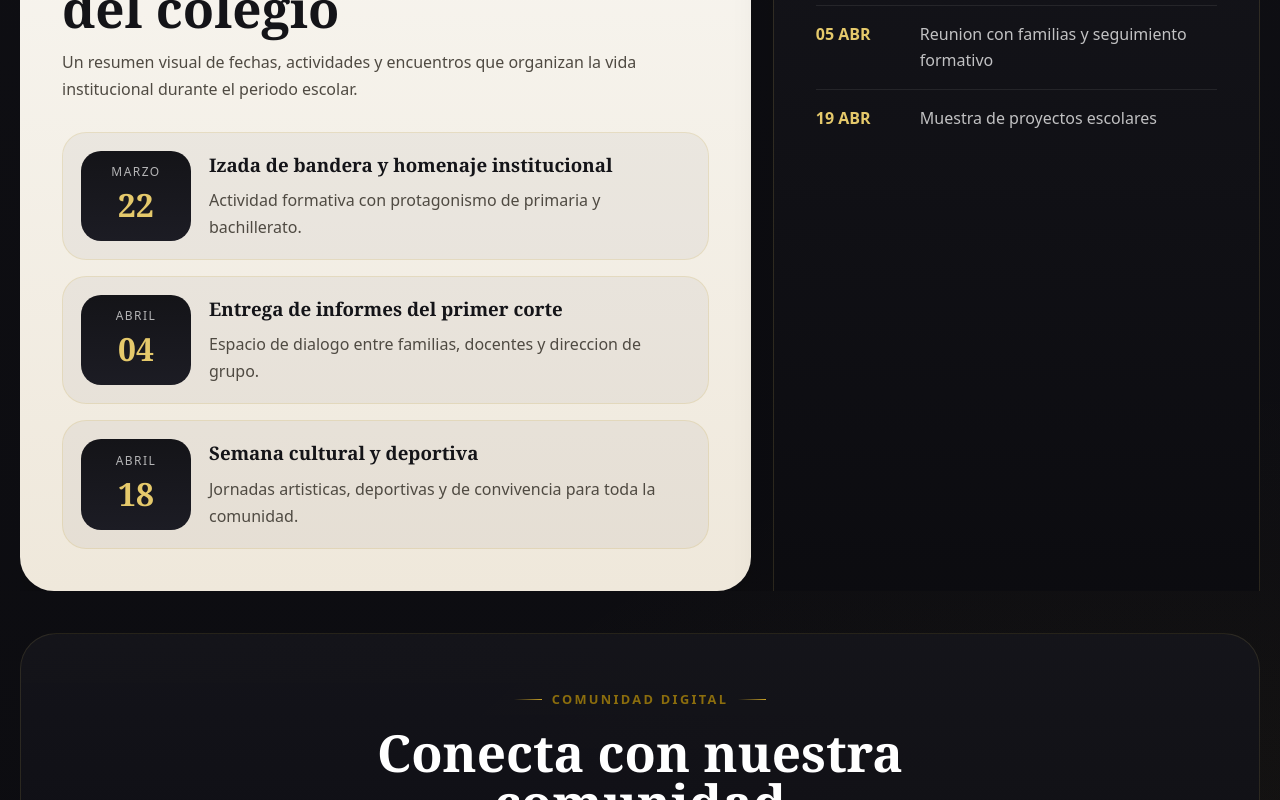
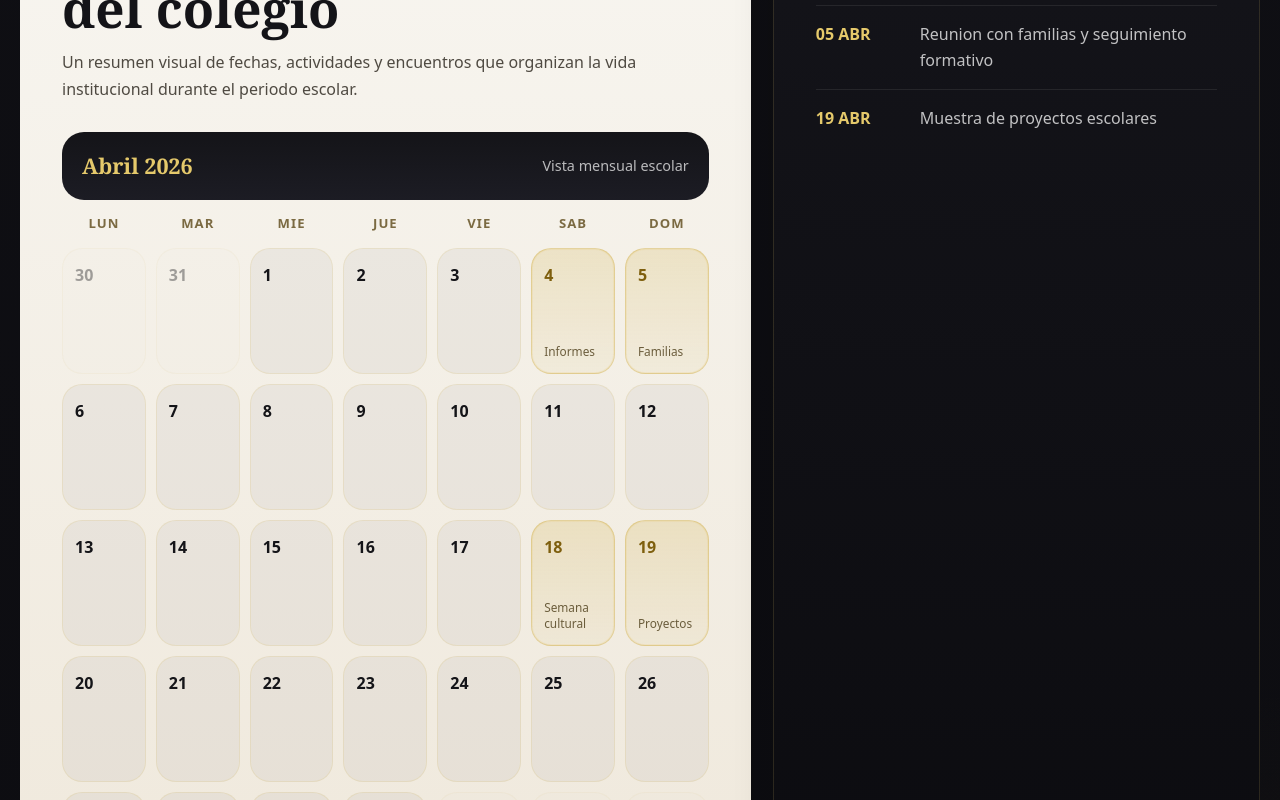
Before and after one commit to murciabrayan/frontend-aula, a React (Vite) app: page / in a window 1280 px wide. Shown: the part 4280-5080 px from the top of the page. Built offline with nearby package versions, Linux system fonts and the light colour scheme.

Commit message:
Reemplaza la agenda escolar con un calendario visual

```diff
--- a/src/landing/LandingHomePage.tsx
+++ b/src/landing/LandingHomePage.tsx
@@ -85,25 +85,42 @@ const featuredPrograms = [
   },
 ];
 
-const schoolCalendar = [
-  {
-    month: "Marzo",
-    date: "22",
-    title: "Izada de bandera y homenaje institucional",
-    detail: "Actividad formativa con protagonismo de primaria y bachillerato.",
-  },
-  {
-    month: "Abril",
-    date: "04",
-    title: "Entrega de informes del primer corte",
-    detail: "Espacio de dialogo entre familias, docentes y direccion de grupo.",
-  },
-  {
-    month: "Abril",
-    date: "18",
-    title: "Semana cultural y deportiva",
-    detail: "Jornadas artisticas, deportivas y de convivencia para toda la comunidad.",
-  },
+const schoolCalendarDays = [
+  { day: "30", muted: true },
+  { day: "31", muted: true },
+  { day: "1" },
+  { day: "2" },
+  { day: "3" },
+  { day: "4", highlighted: true, label: "Informes" },
+  { day: "5", highlighted: true, label: "Familias" },
+  { day: "6" },
+  { day: "7" },
+  { day: "8" },
+  { day: "9" },
+  { day: "10" },
+  { day: "11" },
+  { day: "12" },
+  { day: "13" },
+  { day: "14" },
+  { day: "15" },
+  { day: "16" },
+  { day: "17" },
+  { day: "18", highlighted: true, label: "Semana cultural" },
+  { day: "19", highlighted: true, label: "Proyectos" },
+  { day: "20" },
+  { day: "21" },
+  { day: "22" },
+  { day: "23" },
+  { day: "24" },
+  { day: "25" },
+  { day: "26" },
+  { day: "27" },
+  { day: "28" },
+  { day: "29" },
+  { day: "30" },
+  { day: "1", muted: true },
+  { day: "2", muted: true },
+  { day: "3", muted: true },
 ];
 
 const institutionalCalendar = [
@@ -362,18 +379,28 @@ const LandingHomePage = () => {
           </div>
 
           <div className="landing-school-calendar">
-            {schoolCalendar.map((item) => (
-              <article key={`${item.month}-${item.date}-${item.title}`} className="landing-school-calendar__item">
-                <div className="landing-school-calendar__date">
-                  <span>{item.month}</span>
-                  <strong>{item.date}</strong>
-                </div>
-                <div className="landing-school-calendar__body">
-                  <h3>{item.title}</h3>
-                  <p>{item.detail}</p>
-                </div>
-              </article>
-            ))}
+            <div className="landing-school-calendar__topbar">
+              <strong>Abril 2026</strong>
+              <span>Vista mensual escolar</span>
+            </div>
+            <div className="landing-school-calendar__weekdays">
+              {["Lun", "Mar", "Mie", "Jue", "Vie", "Sab", "Dom"].map((day) => (
+                <span key={day}>{day}</span>
+              ))}
+            </div>
+            <div className="landing-school-calendar__grid">
+              {schoolCalendarDays.map((item, index) => (
+                <article
+                  key={`${item.day}-${index}`}
+                  className={`landing-school-calendar__cell ${item.muted ? "is-muted" : ""} ${
+                    item.highlighted ? "is-highlighted" : ""
+                  }`}
+                >
+                  <strong>{item.day}</strong>
+                  {item.label ? <span>{item.label}</span> : null}
+                </article>
+              ))}
+            </div>
           </div>
         </div>
 
--- a/src/landing/landing.css
+++ b/src/landing/landing.css
@@ -1079,52 +1079,82 @@ body {
 
 .landing-school-calendar {
   display: grid;
-  gap: 16px;
+  gap: 14px;
   margin-top: 28px;
 }
 
-.landing-school-calendar__item {
-  display: grid;
-  grid-template-columns: 110px minmax(0, 1fr);
-  gap: 18px;
-  padding: 18px;
-  border-radius: 24px;
-  background: rgba(20, 20, 24, 0.04);
-  border: 1px solid rgba(201, 162, 39, 0.16);
-}
-
-.landing-school-calendar__date {
-  display: grid;
-  align-content: center;
-  justify-items: center;
-  padding: 12px;
-  border-radius: 20px;
+.landing-school-calendar__topbar {
+  display: flex;
+  align-items: center;
+  justify-content: space-between;
+  gap: 12px;
+  padding: 18px 20px;
+  border-radius: 22px;
   background: linear-gradient(180deg, #141418 0%, #1c1c24 100%);
 }
 
-.landing-school-calendar__date span {
-  color: rgba(255, 255, 255, 0.68);
-  font-size: 0.75rem;
-  letter-spacing: 0.12em;
-  text-transform: uppercase;
+.landing-school-calendar__topbar strong {
+  color: var(--landing-gold-soft);
+  font-family: Georgia, "Times New Roman", serif;
+  font-size: 1.35rem;
 }
 
-.landing-school-calendar__date strong {
-  color: var(--landing-gold-soft);
-  font-family: Georgia, "Times New Roman", serif;
-  font-size: 2rem;
+.landing-school-calendar__topbar span {
+  color: rgba(255, 255, 255, 0.7);
+  font-size: 0.9rem;
 }
 
-.landing-school-calendar__body h3 {
-  margin: 0 0 8px;
-  color: #141418;
-  font-family: Georgia, "Times New Roman", serif;
+.landing-school-calendar__weekdays,
+.landing-school-calendar__grid {
+  display: grid;
+  grid-template-columns: repeat(7, minmax(0, 1fr));
+  gap: 10px;
 }
 
-.landing-school-calendar__body p {
-  margin: 0;
-  color: #4f4a42;
-  line-height: 1.7;
+.landing-school-calendar__weekdays span {
+  text-align: center;
+  color: #7b6a42;
+  font-size: 0.82rem;
+  font-weight: 700;
+  text-transform: uppercase;
+  letter-spacing: 0.08em;
+}
+
+.landing-school-calendar__cell {
+  display: grid;
+  align-content: space-between;
+  min-height: 96px;
+  padding: 14px 12px;
+  border-radius: 20px;
+  background: rgba(20, 20, 24, 0.04);
+  border: 1px solid rgba(201, 162, 39, 0.12);
+}
+
+.landing-school-calendar__cell strong {
+  color: #141418;
+  font-size: 1rem;
+  font-weight: 800;
+}
+
+.landing-school-calendar__cell span {
+  color: #6b5d3c;
+  font-size: 0.74rem;
+  line-height: 1.35;
+}
+
+.landing-school-calendar__cell.is-muted {
+  opacity: 0.38;
+  background: rgba(20, 20, 24, 0.02);
+}
+
+.landing-school-calendar__cell.is-highlighted {
+  background: linear-gradient(180deg, rgba(201, 162, 39, 0.18), rgba(201, 162, 39, 0.06));
+  border-color: rgba(201, 162, 39, 0.34);
+  box-shadow: inset 0 0 0 1px rgba(229, 201, 107, 0.18);
+}
+
+.landing-school-calendar__cell.is-highlighted strong {
+  color: #7e5f0e;
 }
 
 .landing-footer {
@@ -1321,8 +1351,7 @@ body {
   .landing-admissions__step,
   .landing-calendar-card li,
   .landing-contact-banner,
-  .landing-contact-form__grid,
-  .landing-school-calendar__item {
+  .landing-contact-form__grid {
     grid-template-columns: 1fr;
   }
 
@@ -1330,4 +1359,19 @@ body {
     flex-direction: column;
     align-items: flex-start;
   }
+
+  .landing-school-calendar__topbar {
+    flex-direction: column;
+    align-items: flex-start;
+  }
+
+  .landing-school-calendar__weekdays,
+  .landing-school-calendar__grid {
+    gap: 8px;
+  }
+
+  .landing-school-calendar__cell {
+    min-height: 76px;
+    padding: 12px 10px;
+  }
 }
```
